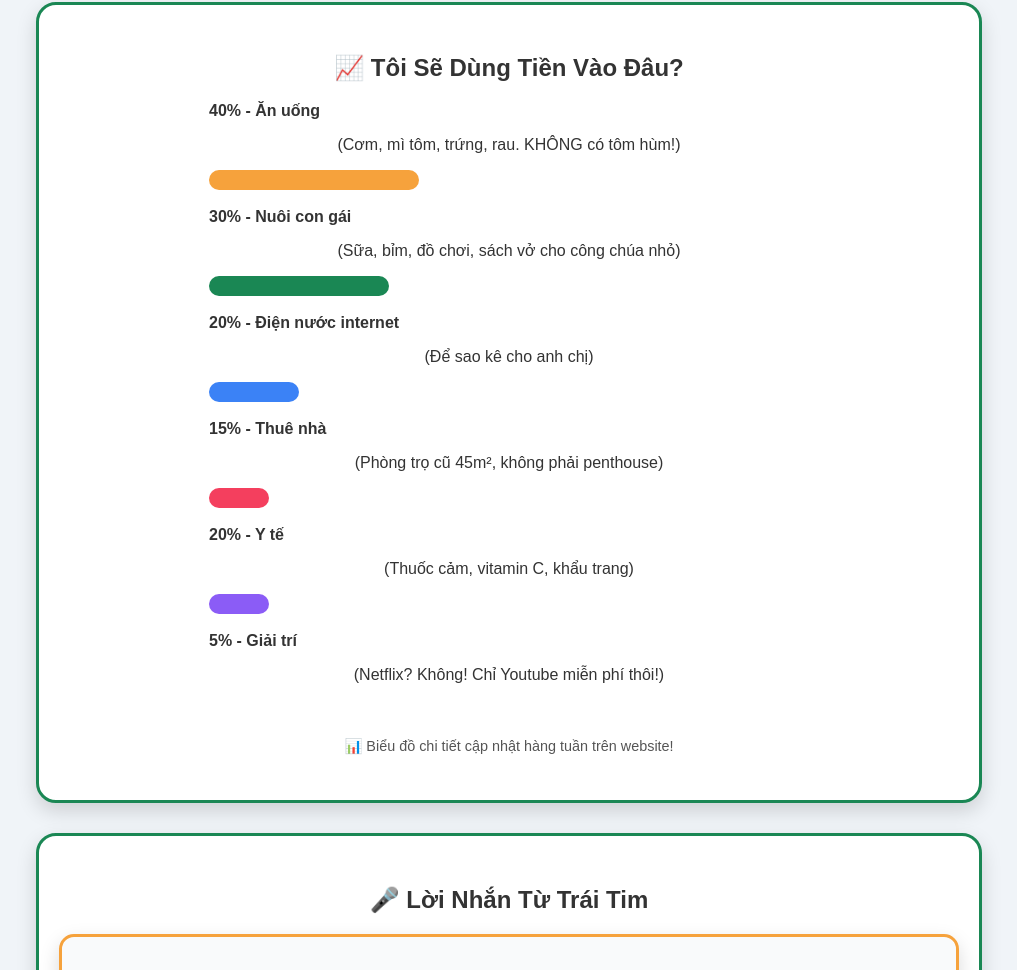
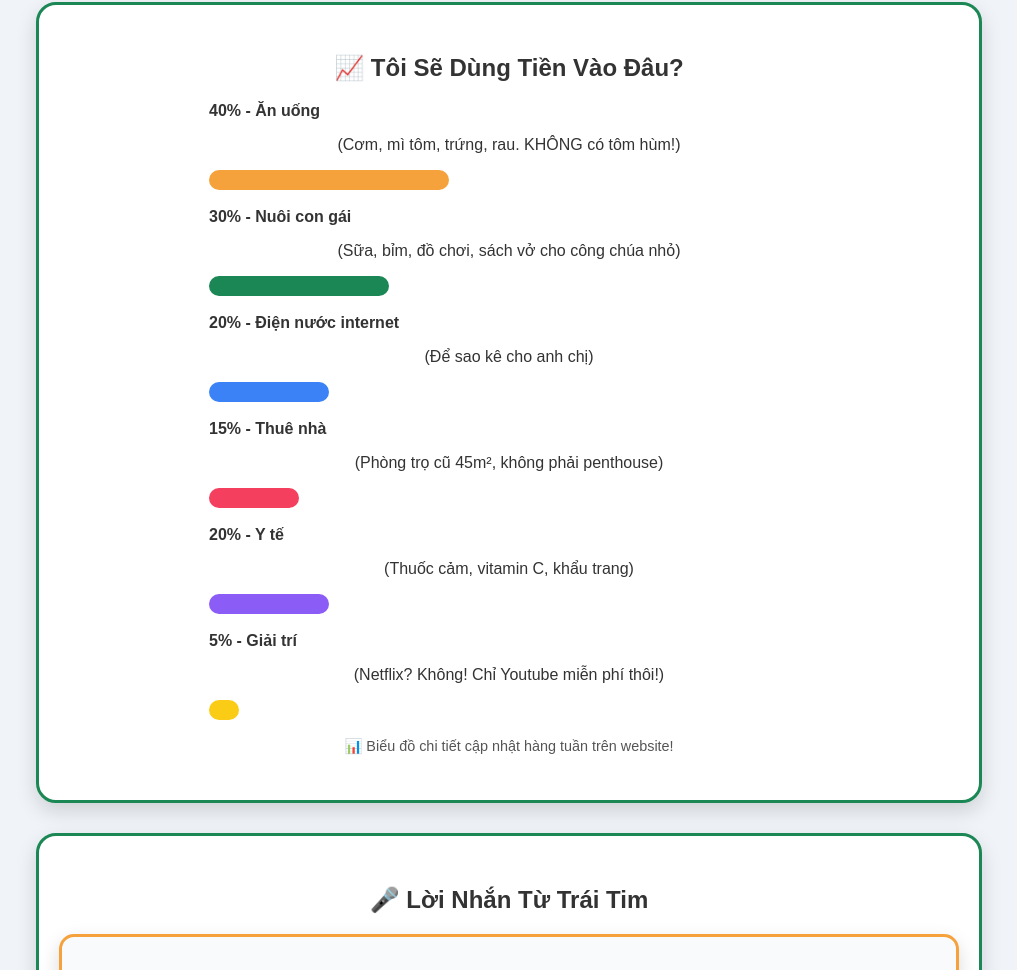
Before and after one commit to quanheditt/nuoiquanh, a plain HTML site: page index.html in a window 1280 px wide. Shown: the part 2207-3177 px from the top of the page, without its empty margins (131-1148 px from the left). Drawn offline with Linux system fonts and the light colour scheme.

Commit message:
Update index.html

```diff
--- a/index.html
+++ b/index.html
@@ -103,7 +103,7 @@
             <div class="budget-item">
                 <span>40% - Ăn uống</span>
                 <p>(Cơm, mì tôm, trứng, rau. KHÔNG có tôm hùm!)</p>
-                <div class="budget-bar" style="width:35%; background:#f6a23c;"></div>
+                <div class="budget-bar" style="width:40%; background:#f6a23c;"></div>
             </div>
             <div class="budget-item">
                 <span>30% - Nuôi con gái</span>
@@ -113,22 +113,22 @@
             <div class="budget-item">
                 <span>20% - Điện nước internet</span>
                 <p>(Để sao kê cho anh chị)</p>
-                <div class="budget-bar" style="width:15%; background:#3b82f6;"></div>
+                <div class="budget-bar" style="width:20%; background:#3b82f6;"></div>
             </div>
             <div class="budget-item">
                 <span>15% - Thuê nhà</span>
                 <p>(Phòng trọ cũ 45m², không phải penthouse)</p>
-                <div class="budget-bar" style="width:10%; background:#f43f5e;"></div>
+                <div class="budget-bar" style="width:15%; background:#f43f5e;"></div>
             </div>
             <div class="budget-item">
                 <span>20% - Y tế</span>
                 <p>(Thuốc cảm, vitamin C, khẩu trang)</p>
-                <div class="budget-bar" style="width:10%; background:#8b5cf6;"></div>
+                <div class="budget-bar" style="width:20%; background:#8b5cf6;"></div>
             </div>
             <div class="budget-item">
                 <span>5% - Giải trí</span>
                 <p>(Netflix? Không! Chỉ Youtube miễn phí thôi!)</p>
-                <div class="budget-bar" style="width:0%; background:#facc15;"></div>
+                <div class="budget-bar" style="width:5%; background:#facc15;"></div>
             </div>
         </div>
         <p class="budget-note">📊 Biểu đồ chi tiết cập nhật hàng tuần trên website!</p>
```
